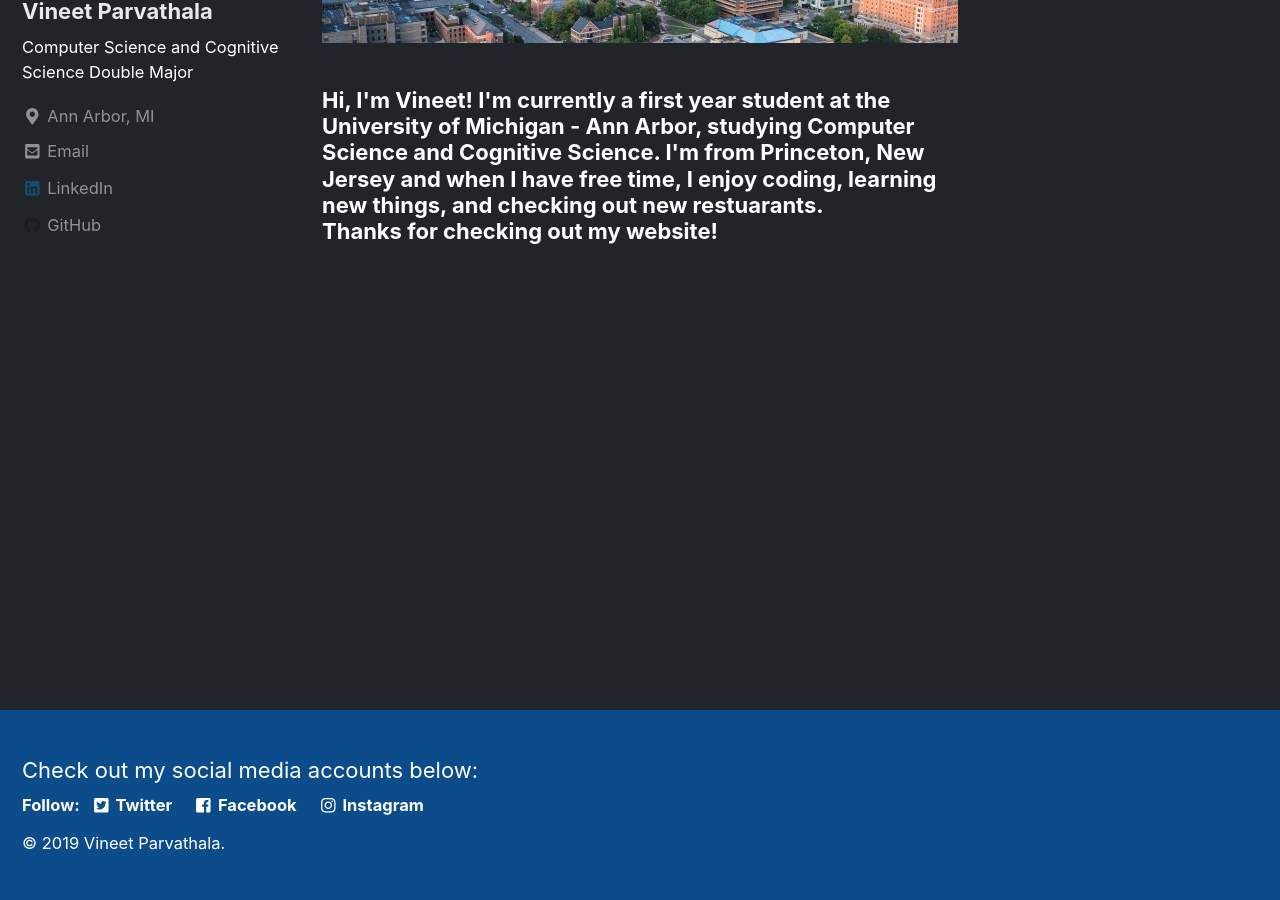
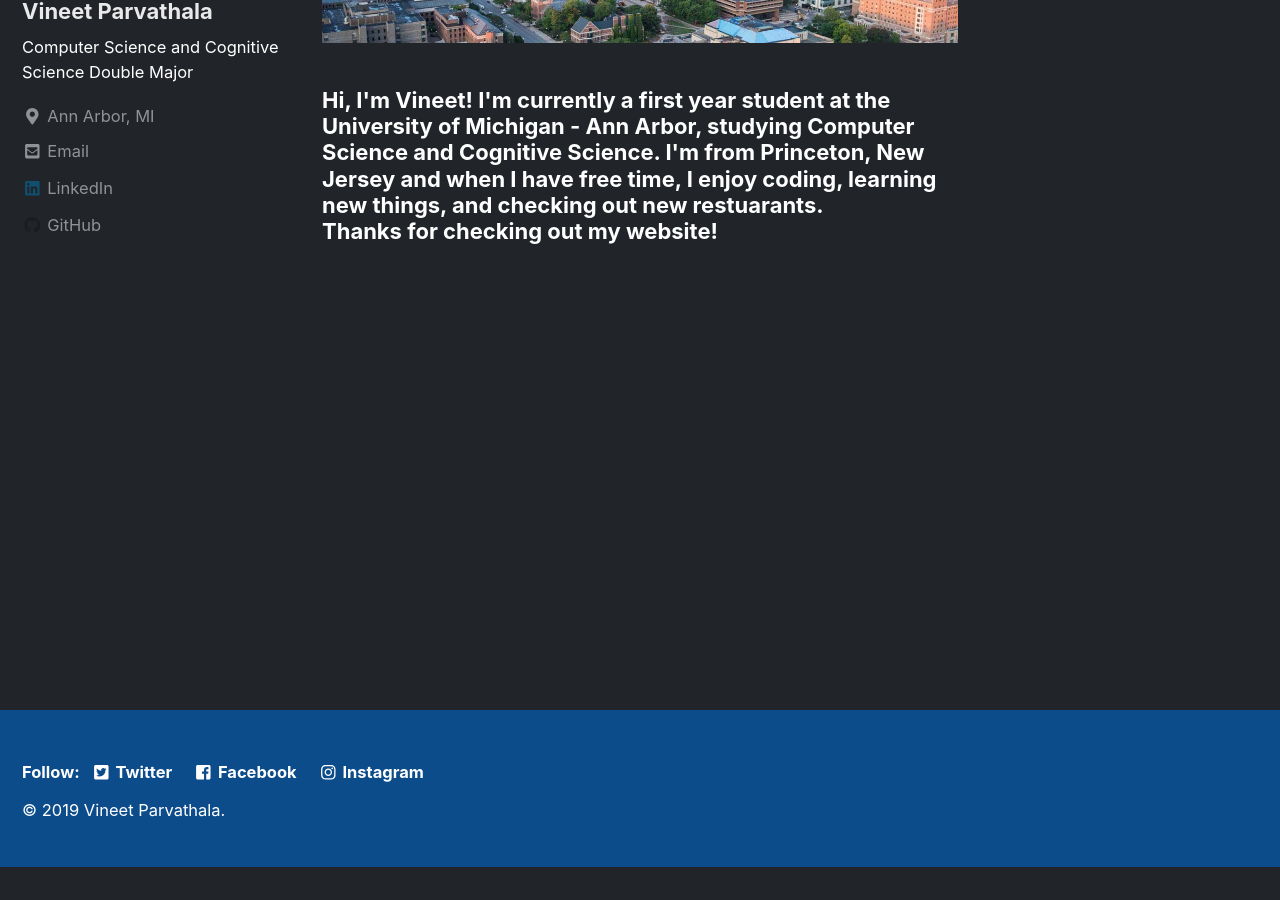
Before and after one commit to vparv/vparv.github.io, a Jekyll site: the page built from index.html, in a window 1280 px wide and 900 px high, scrolled down 283 px. Built offline with Jekyll 4.4.1, drawn with Linux system fonts in a browser that asks for light colours; cached includes are drawn as plain includes; nearby versions of some CDN libraries; library files that are not in the unit come from our copies; the list of posts is cut into pages by our own code; after the commit the page ends 1150 px from its top, so only the background shows below that.

Commit message:
removed specific footer text

```diff
--- a/_includes/footer/custom.html
+++ b/_includes/footer/custom.html
@@ -1,3 +1,2 @@
 <!-- start custom footer snippets -->
-Check out my social media accounts below:
 <!-- end custom footer snippets -->
```
